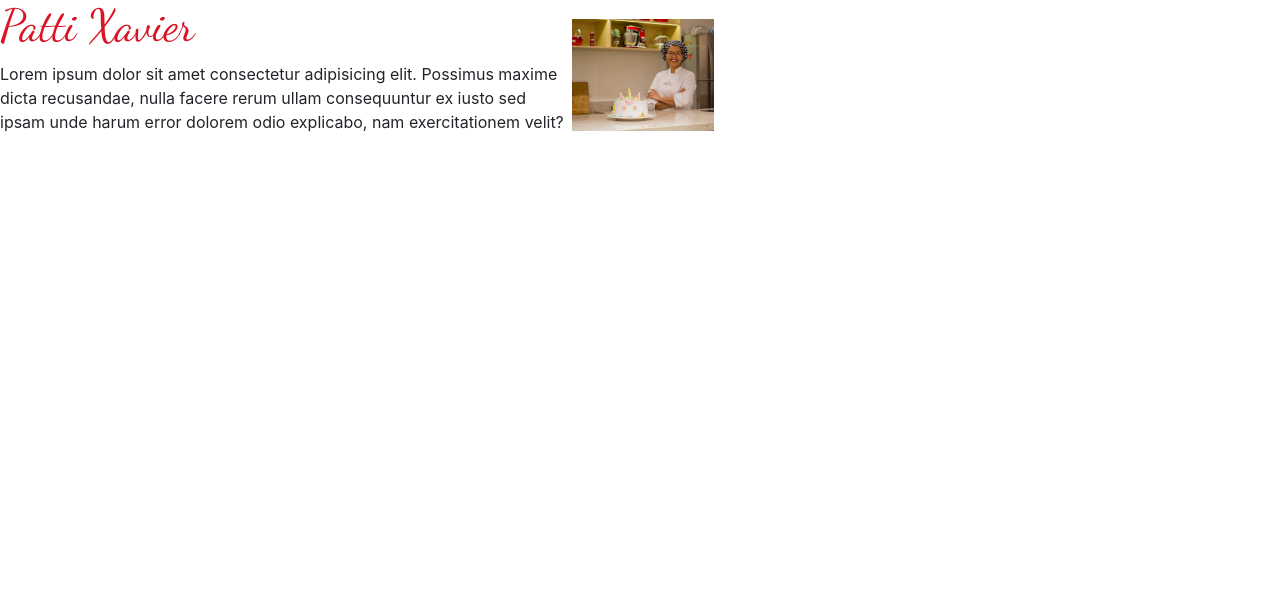
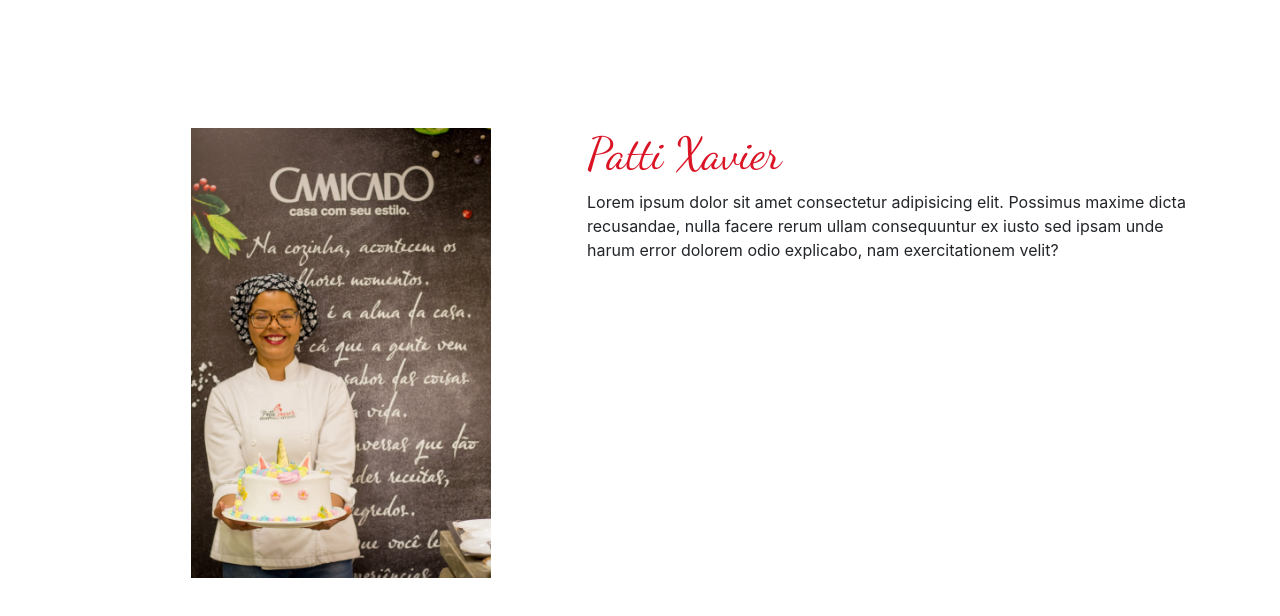
Before and after one commit to RaissaMariaB/projeto-pattiiXavier, a website: page minibio.html in a window 1280 px wide. Drawn offline with nearby package versions, Linux system fonts and the light colour scheme.

Commit message:
Finalizei minibio - precisa adicionar texto da cliente

```diff
--- a/minibio.html
+++ b/minibio.html
@@ -15,14 +15,18 @@
     <nav></nav>
     <header class=""></header>
     <main class="container-naomexe">
-        <section class="minibio">
-            <div class="mini__bio">
+
+        <section class="minibio container">
+        <div class='container__minibio d-flex flex-column flex-md-row'>
+            <div class = "foto__mb mx-5">
+                <img class ="minibio__imagem" src="./assets/minibio/IMG_4281.jpg" alt="Foto Patricia">
+            </div>
+            <div class="minibio__texto mx-5">
                     <h2>Patti Xavier</h2>
                     <p>Lorem ipsum dolor sit amet consectetur adipisicing elit. Possimus maxime dicta recusandae, nulla facere rerum ullam consequuntur ex iusto sed ipsam unde harum error dolorem odio explicabo, nam exercitationem velit?</p>
             </div>
-            <div class = "foto__mb">
-                <img class ="fotominibio" src="./assets/minibio/IMG_4273.jpg" alt="Foto Patricia">
-            </div>
+
+        </div>
 
         </section>
         <section class="dados"></section>
--- a/styles/scss/minibio.scss
+++ b/styles/scss/minibio.scss
@@ -1,13 +1,12 @@
-.minibio{
-    display: flex;
-    align-items: center;
-}
-
-.fotominibio{
-    width: 20%;
-    right: 40%;
-}
 
 h2{
     @include fonte-titulo($fonte-vermelho)
 }
+
+.minibio{
+margin: 10%;
+}
+.minibio__imagem{
+    width: 300px;
+    height: 450px;
+}
```
Also changed, not shown: assets/minibio/dados/Grupo 16.png (renamed from assets/dados/Grupo 16.png), assets/minibio/dados/Grupo 16@2x.png (renamed from assets/dados/Grupo 16@2x.png), assets/minibio/dados/Grupo 17.png (renamed from assets/dados/Grupo 17.png), assets/minibio/dados/Grupo 18.png (renamed from assets/dados/Grupo 18.png), assets/minibio/dados/Grupo 18@2x.png (renamed from assets/dados/Grupo 18@2x.png), assets/minibio/dados/XMLID_2_.png (renamed from assets/dados/XMLID_2_.png), assets/minibio/dados/XMLID_2_@2x.png (renamed from assets/dados/XMLID_2_@2x.png), styles/style.css, 1 other file.
